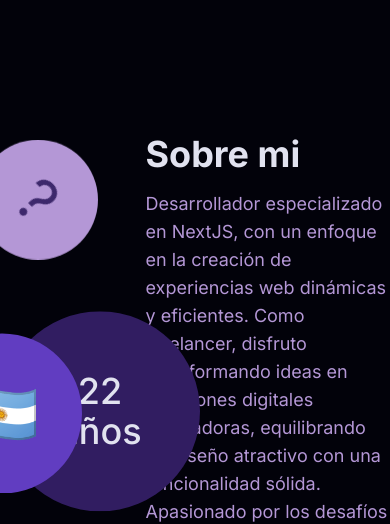
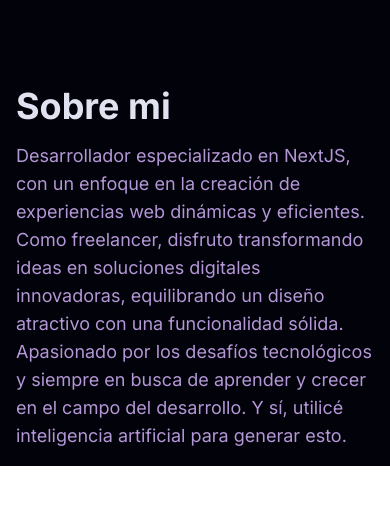
Before and after one commit to Naghell/my-fullstack-portfolio, a Next.js app: page / in a window 390 px wide. Shown: the part 806-1330 px from the top of the page. After the commit the page ends 1272 px from the top, so only its background shows below. Built offline with nearby package versions, Linux system fonts and the light colour scheme.

Commit message:
Responsive about

```diff
--- a/src/components/About.tsx
+++ b/src/components/About.tsx
@@ -36,9 +36,9 @@ const About = () => {
     },
   };
   return (
-    <section id="about" className="h-full w-full flex justify-center py-16">
-      <div className="max-w-[1080px] w-full flex justify-center items-center gap-16">
-        <div className="flex relative justify-center items-center w-1/4 h-full">
+    <section id="about" className="h-full w-full flex justify-center p-4 lg:p-0">
+      <div className="max-w-[360px] lg:max-w-[1080px] w-full flex flex-col lg:flex-row justify-center items-center gap-16">
+        <div className="hidden lg:flex relative justify-center items-center w-1/4 h-full">
           <motion.div
             className="z-50 transition-all hover:-top-8 flex overflow-hidden justify-center items-center absolute -right-4 top-0 h-[120px] w-[120px] rounded-full bg-violet-300"
             variants={floatVariantSmall}
@@ -61,9 +61,9 @@ const About = () => {
           <h2 className="text-4xl p-8 font-medium text-white text-center">22 años</h2>
           </motion.div>
         </div>
-        <div className="flex flex-col gap-4 w-3/4">
+        <div className="flex flex-col gap-4 w-full lg:w-3/4">
           <h1 className="text-white font-bold text-4xl">Sobre mi</h1>
-          <p className="text-pink hover:text-2xl transition-all text-lg">
+          <p className="text-pink lg:hover:text-2xl transition-all text-lg">
             Desarrollador especializado en NextJS, con un enfoque en la creación
             de experiencias web dinámicas y eficientes. Como freelancer,
             disfruto transformando ideas en soluciones digitales innovadoras,
```
